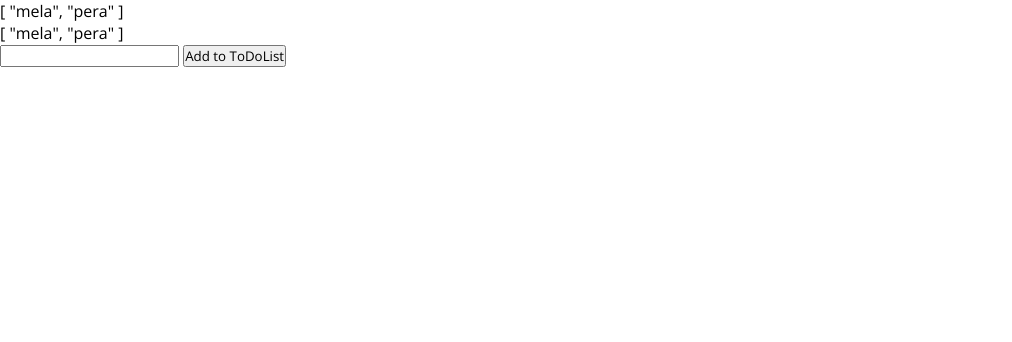
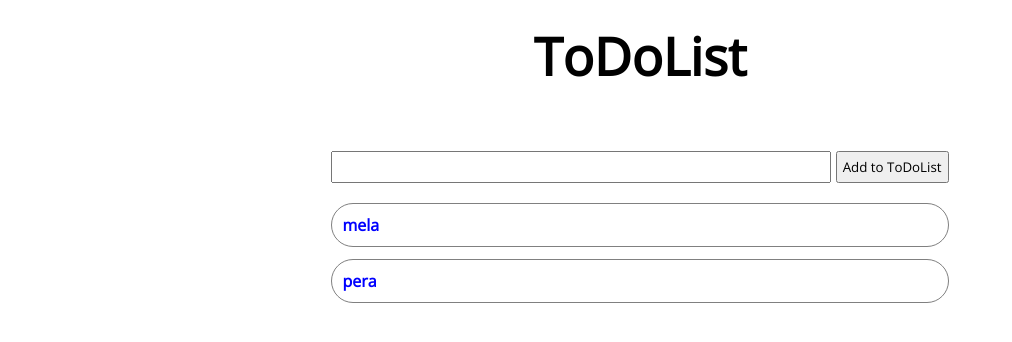
Before and after one commit to albertofanini-prog/vue-todolist, a plain HTML site: page index.html in a window 1280 px wide. Shown: the whole page, without its empty margins (0-1012 px from the left). Drawn offline with nearby package versions, Linux system fonts and the light colour scheme.

Commit message:
Correzioni CSS

```diff
--- a/index.html
+++ b/index.html
@@ -13,19 +13,19 @@
 </head>
 <body>
     <header>
-
+        <h1>ToDoList</h1>
     </header>
     <main>
         <div id="app">
-            <ul>
-                <li v-for="item in items">
-                    {{items}}
-                </li>
-            </ul>
             <input id="input" type="text" v-model="newToDo">
             <button v-on:click="addToDo">
                 Add to ToDoList
             </button>
+            <ul>
+                <li v-for="item in items">
+                    {{item}}
+                </li>
+            </ul>
         </div>
     </main>
     <footer>
--- a/script.js
+++ b/script.js
@@ -8,15 +8,15 @@ console.log('Hello Vue!');
 
 const app = new Vue ({
     el: '#app',
-    data:{
+    data: {
         items:[
             'mela',
             'pera',
         ],
     },
-    methods:{
-        addItem(){
-            this.toDo.push(this.newToDo);
+    methods: {
+        addToDo(){
+            this.items.push(this.newToDo);
             this.newToDo="";
         },
     },
--- a/style.css
+++ b/style.css
@@ -4,3 +4,42 @@
     box-sizing: border-box;
     font-family: 'Open Sans', sans-serif;
 }
+
+body{
+    display: flex;
+    flex-direction: column;
+    justify-content: center;
+    align-items: center;
+}
+
+header h1{
+    padding: 20px;
+    font-size: 52px;
+}
+
+input{
+    /*display: block;*/
+    margin-top: 40px;
+    width: 500px;
+    padding: 5px;
+}
+
+button{
+    /*display: block;*/
+    margin-top: 16px;
+    padding: 5px;
+}
+
+ul{
+    margin-top: 20px;
+}
+
+li{
+    list-style: none;
+    margin: 12px 0px;
+    border: 1px solid grey;
+    border-radius: 35px;
+    padding: 10px;
+    color: blue;
+    font-weight: 700;
+}
```
